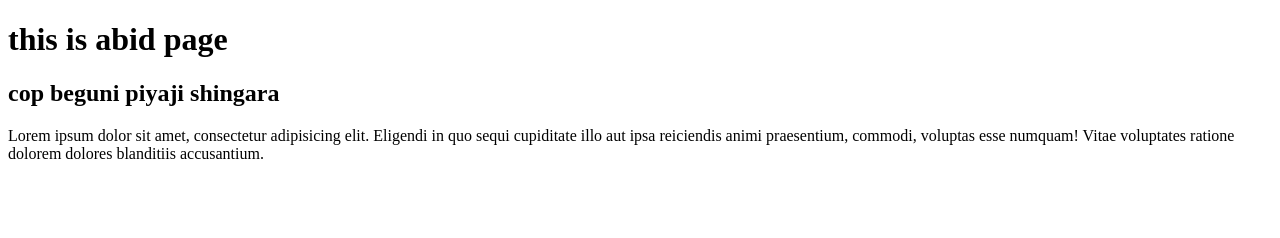
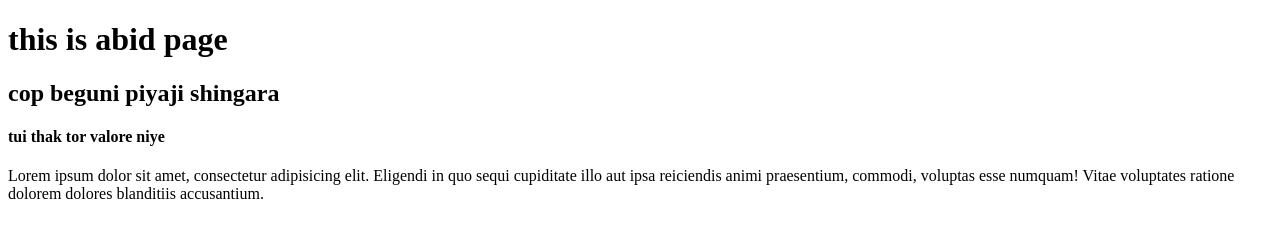
Before and after one commit to abidnr/it-is-five-repo, a plain HTML site: page index.html in a window 1280 px wide. Drawn offline with Linux system fonts and the light colour scheme.

Commit message:
thak tui

```diff
--- a/index.html
+++ b/index.html
@@ -9,6 +9,7 @@
 <body>
    <h1>this is abid page</h1>
    <h2>cop beguni piyaji shingara</h2>
+   <h4>tui thak tor valore niye</h4>
    <p>Lorem ipsum dolor sit amet, consectetur adipisicing elit. Eligendi in quo sequi cupiditate illo aut ipsa reiciendis animi praesentium, commodi, voluptas esse numquam! Vitae voluptates ratione dolorem dolores blanditiis accusantium.</p>
 </body>
 </html>
```
